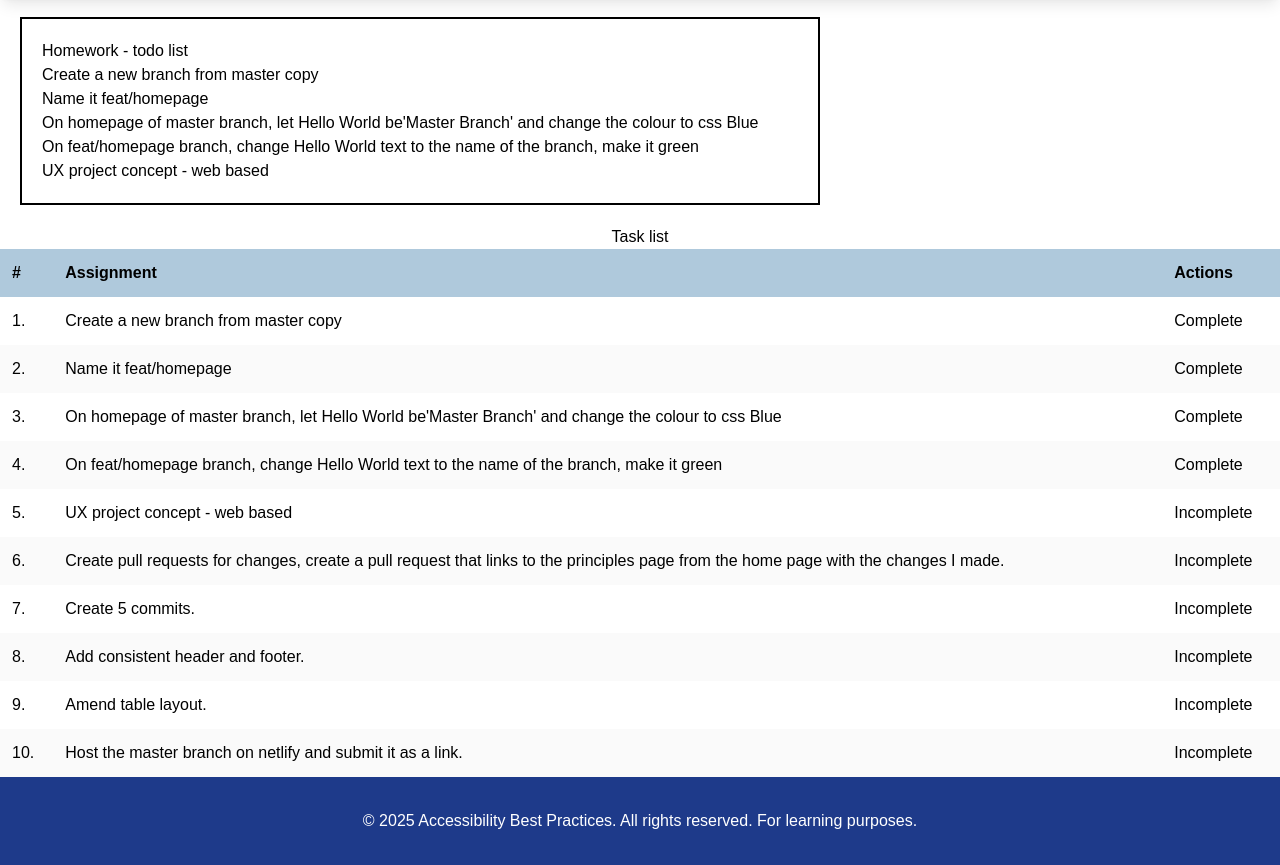
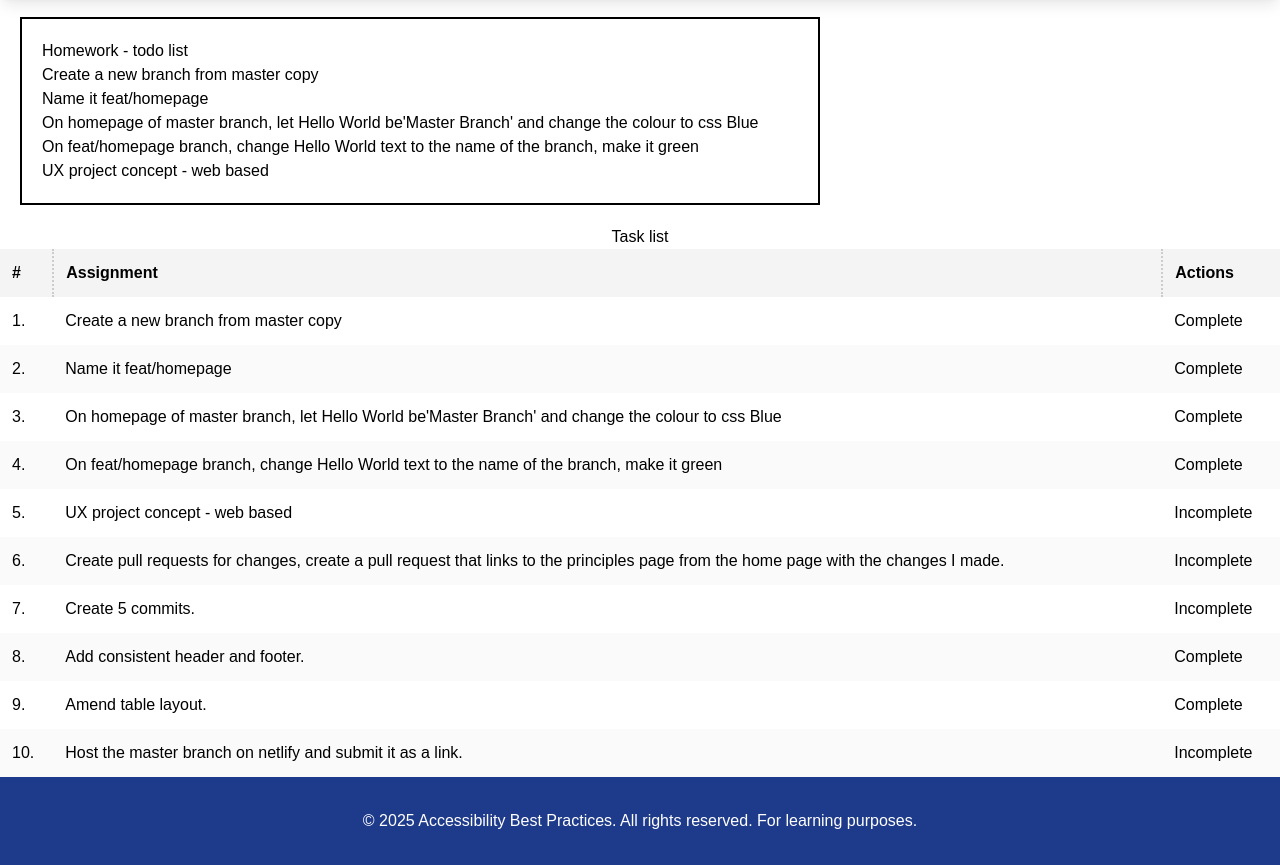
Before and after one commit to violetdotuxui/a11ycomponent-tuts, a plain HTML site: page principles.html in a window 1280 px wide. Shown: the part 67-932 px from the top of the page. Drawn offline with nearby package versions, Linux system fonts and the light colour scheme.

Commit message:
Added separators to the right of each table header

```diff
--- a/principles.html
+++ b/principles.html
@@ -92,10 +92,10 @@
            <td>Incomplete</td></tr>
            <tr><td>8.</td>
            <td>Add consistent header and footer.</td>
-           <td>Incomplete</td></tr>
+           <td>Complete</td></tr>
            <tr><td> 9.</td>
            <td> Amend table layout.</td>
-           <td>Incomplete</td></tr>
+           <td>Complete</td></tr>
            <tr><td> 10.</td>
            <td> Host the master branch on netlify and submit it as a link. </td>
           <td>Incomplete</td></tr>
--- a/styles.css
+++ b/styles.css
@@ -2,17 +2,16 @@ body {
   background-color: #fff;
   font-family: Arial, Helvetica, sans-serif;
 }
-
-/*h1 {
-  color: green;
-  text-align: center;
-}*/
 
 .todo_listcontainer {
   margin: 20px;
   width: 800px;
   border: 2px solid;
   padding: 20px;
+}
+
+h2 {
+  font-size: medium;
 }
 
 /*
@@ -46,10 +45,15 @@ td {
   text-align: left;
 }
 
-thead {
-  background-color: #afc9dc;
-}
-
 tr:nth-child(even) {
   background-color: #fafafa;
 }
+
+thead th {
+  background-color: #f4f4f4;
+  border-right: 2px dotted #ccc; /* All four sides */
+}
+
+thead th:last-child {
+  border-right: none;
+}
```
